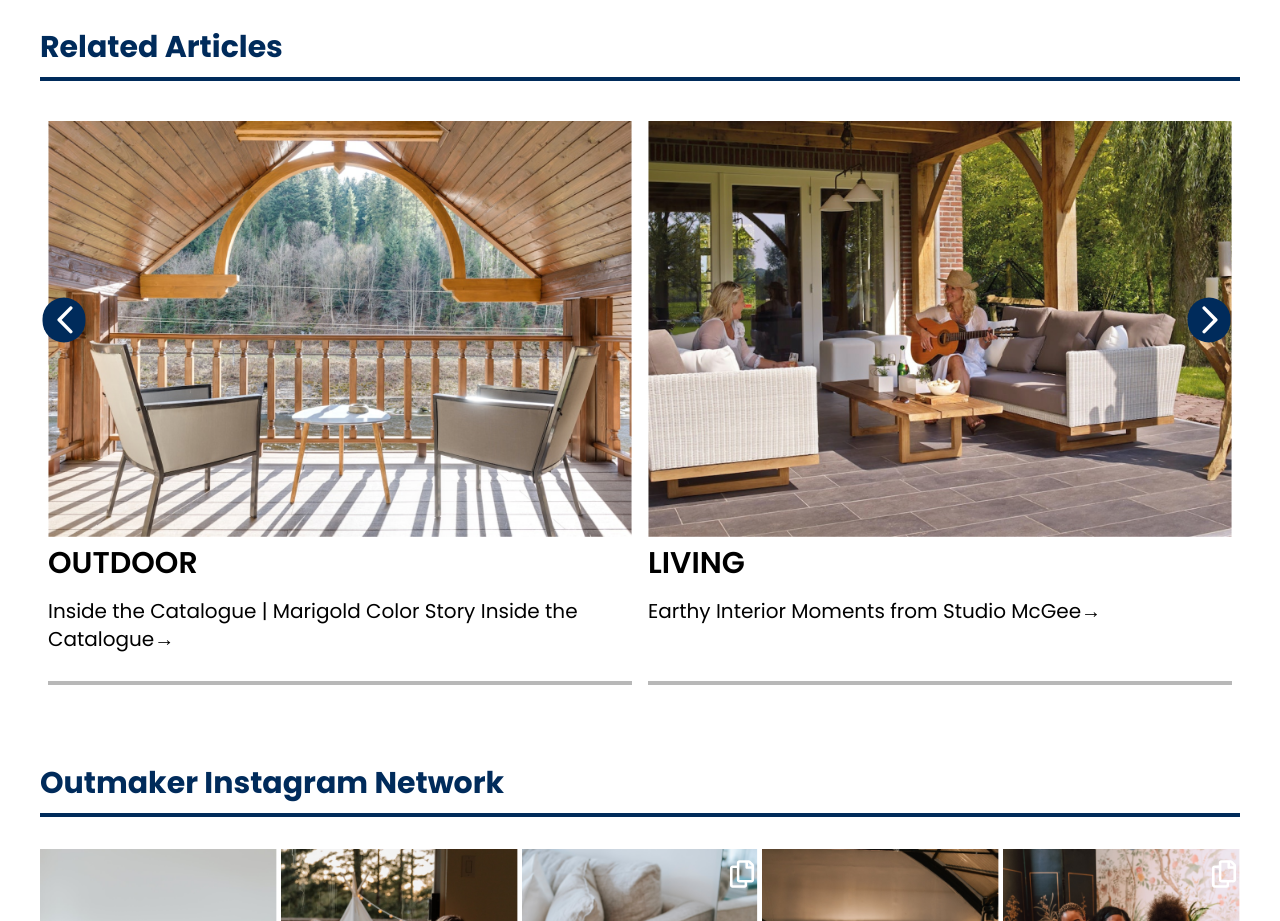
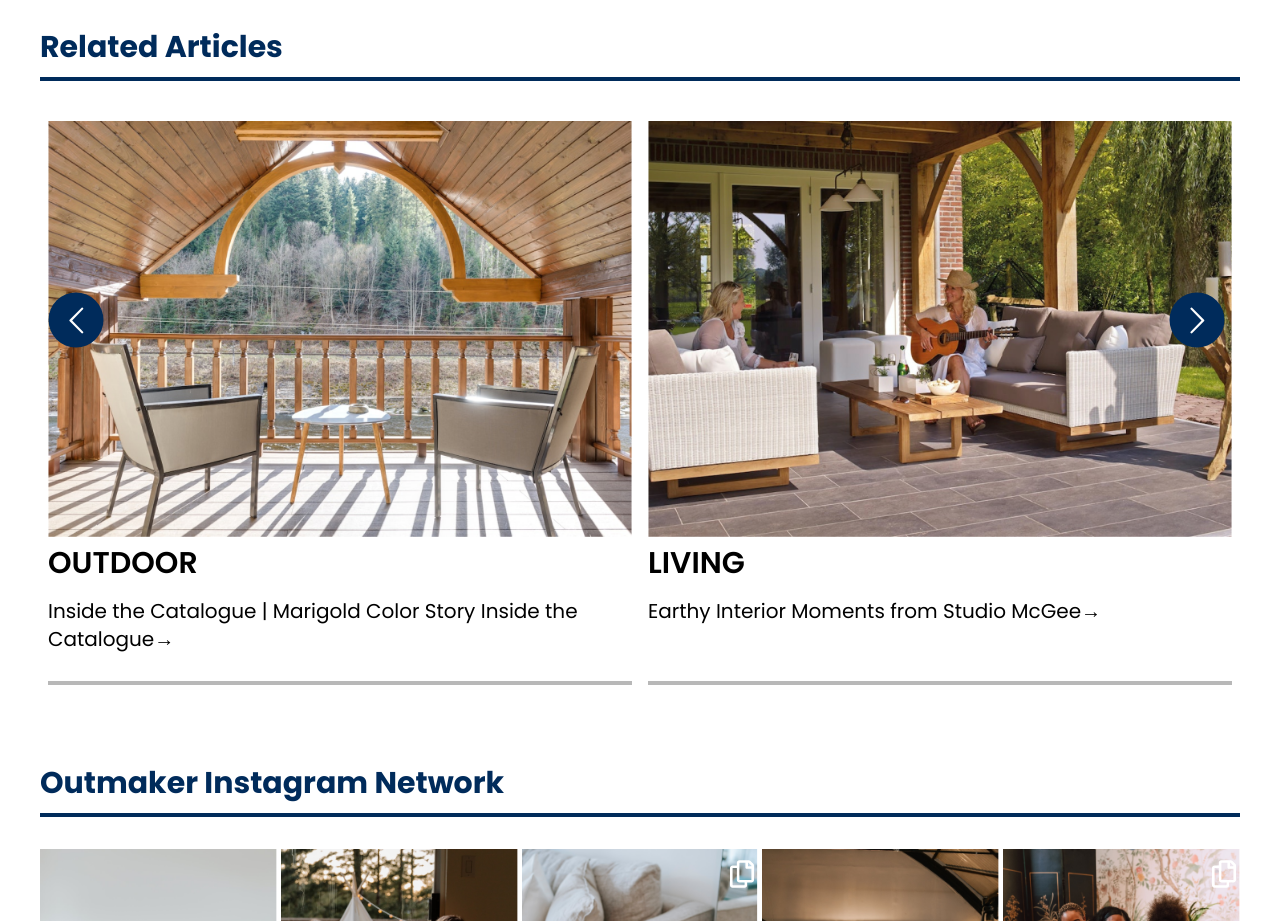
Before and after one commit to MdTasib/out-maker, a React (Create React App) app: page /blog in a window 1280 px wide. Shown: the part 2540-3461 px from the top of the page. Built offline with nearby package versions, Linux system fonts and the light colour scheme.

Commit message:
article slider fix

```diff
--- a/src/assets/css/article.css
+++ b/src/assets/css/article.css
@@ -1,5 +1,8 @@
 .articles .react-multi-carousel-list .react-multiple-carousel__arrow--right {
 	background-color: #002b5b;
+	font-weight: 100;
+	width: 55px;
+	height: 55px;
 }
 
 .articles
@@ -11,6 +14,9 @@
 
 .articles .react-multi-carousel-list .react-multiple-carousel__arrow--left {
 	background-color: #002b5b;
+	font-weight: 100;
+	width: 55px;
+	height: 55px;
 }
 
 .articles
@@ -31,5 +37,5 @@
 	position: absolute !important;
 	top: 37%;
 	transform: translate(-50%, -50%);
-	left: 2%;
+	left: 3%;
 }
--- a/src/pages/blog/Articels.js
+++ b/src/pages/blog/Articels.js
@@ -75,8 +75,8 @@ const Articels = () => {
 				slidesToSlide={1}
 				swipeable>
 				{articles.map(articel => (
-					<div className='px-2 relative'>
-						<div className='border-b-4 border-[#B8B8B8] my-10'>
+					<div className='relative'>
+						<div className='border-b-4 border-[#B8B8B8] my-10 mx-2'>
 							<img src={articel.image} alt='' />
 							<div className='h-36'>
 								<h4 className='text-3xl font-semibold text-black pt-2'>
```
